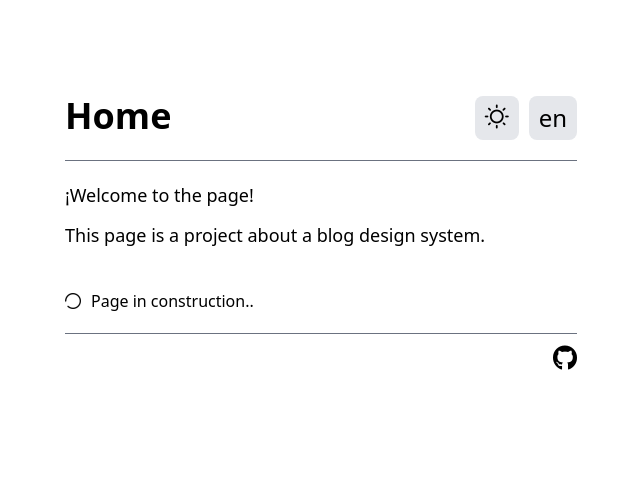
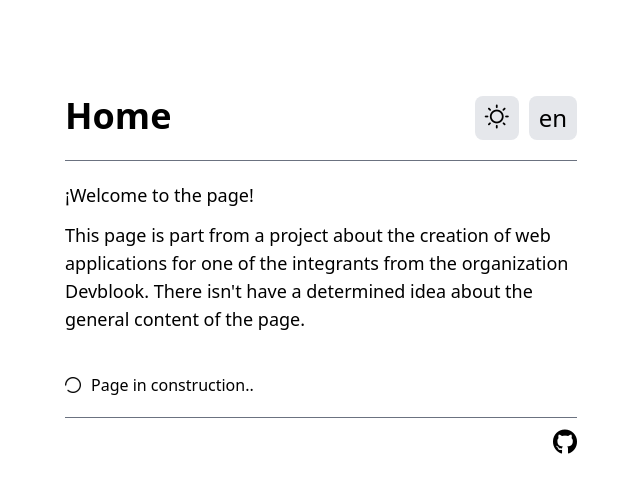
Before and after one commit to devblook/blogify, a Vue app: page /#/home in a window 1280 px wide. Shown: the top 492 px of the page, without its empty margins (319-959 px from the left). Built offline with nearby package versions, Linux system fonts and the light colour scheme.

Commit message:
feat: change page title an description

```diff
--- a/index.html
+++ b/index.html
@@ -4,7 +4,7 @@
     <meta charset="UTF-8">
     <link rel="icon" href="/page-logo.png">
     <meta name="viewport" content="width=device-width, initial-scale=1.0">
-    <title>BlogIn</title>
+    <title>WebProject2</title>
   </head>
   <body>
     <div id="app"></div>
--- a/src/language/en.json
+++ b/src/language/en.json
@@ -2,7 +2,7 @@
   "home": {
     "title": "Home",
     "subtitle": "¡Welcome to the page!",
-    "content": "This page is a project about a blog design system."
+    "content": "This page is part from a project about the creation of web applications for one of the integrants from the organization Devblook. There isn't have a determined idea about the general content of the page."
   },
   "pageStatus": "Page in construction.."
 }
--- a/src/language/es.json
+++ b/src/language/es.json
@@ -1,8 +1,8 @@
 {
   "home": {
     "title": "Inicio",
-    "subtitle": "¡Bienvenido a la pagina!",
-    "content": "Está pagina es de un proyecto sobre el diseño de un sistema de blogs. "
+    "subtitle": "¡Bienvenido a esta página!",
+    "content": "Esta página es parte de un proyecto de creación de aplicaciones web por uno de los integrantes de la organización DevBlook. Aun no hay una idea determinada sobre el contenido general de esta página."
   },
   "pageStatus": "Pagina en construcción.."
 }
--- a/src/router/index.js
+++ b/src/router/index.js
@@ -3,7 +3,7 @@ import {createRouter, createWebHashHistory} from "vue-router";
 import HomePage from '@/pages/Home.page.vue'
 
 const router = createRouter({
-    history: createWebHashHistory("blogin"),
+    history: createWebHashHistory("web-project-2"),
     routes: [
         {
             path: "/",
--- a/vite.config.js
+++ b/vite.config.js
@@ -7,7 +7,7 @@ import vue from '@vitejs/plugin-vue'
 
 // https://vitejs.dev/config/
 export default defineConfig({
-  base: "/blogin",
+  base: "/web-project-2W",
   plugins: [
     vue(),
   ],
```
